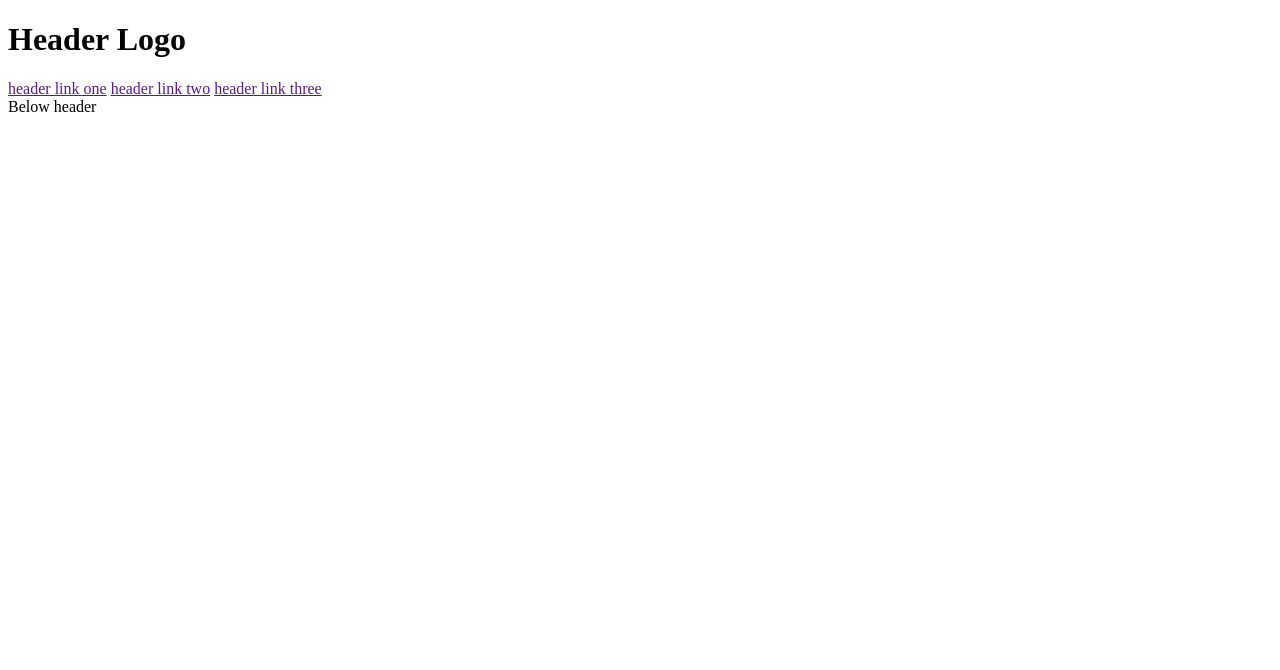
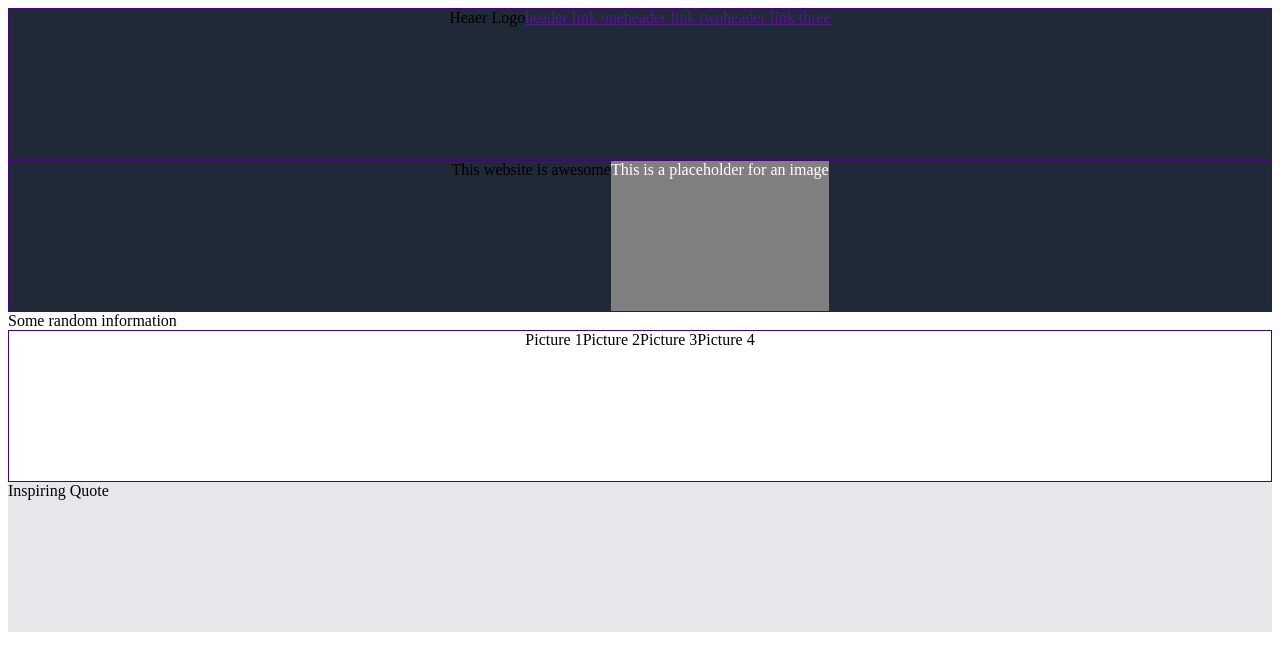
Before and after one commit to bediki/landingPage, a plain HTML site: page index.html in a window 1280 px wide. Drawn offline with Linux system fonts and the light colour scheme.

Commit message:
Implement html code

```diff
--- a/index.html
+++ b/index.html
@@ -7,21 +7,36 @@
     </head>
 
     <body>
-        <div id="upper_third">
-            <div id="container">
-                <h1>Header Logo</h1>
-                <a href="">header link one</a>
-                <a href="">header link two</a>
-                <a href="">header link three</a>
+        <!-- Erster Teil -->
+        <div id="first_quarter">
+            <div class="container">
+                <div class="item">Heaer Logo</div>
+                <div class="item"><a href="">header link one</a></div>
+                <div class="item"><a href="">header link two</a></div>
+                <div class="item"><a href="">header link three</a></div>
             </div>
-            <div id="below_header">Below header</div>
-
+            <div class="container">
+                <div class="item">This website is awesome</div>
+                <div id="placeholder_image">This is a placeholder for an image</div>
+            </div>
         </div>
-
-        <div>
-
+        <!-- Zweiter Teil -->
+        <div class="second_quarter">
+            <div class="item">Some random information</div>
+            <div class="container">
+                <div class="item">Picture 1</div>
+                <div class="item">Picture 2</div>
+                <div class="item">Picture 3</div>
+                <div class="item">Picture 4</div>
+            </div>
         </div>
-
+        <!-- Dritter Teil -->
+        <div id="third_quarter">
+            <div class="item">Inspiring Quote</div>
+        </div>
+        <!-- Vierter Teil -->
+        <div class="last_quarter">
+        </div>
 
     </body>
 
--- a/styles.css
+++ b/styles.css
@@ -1,14 +1,22 @@
 .container {
-    height: 140px;
-    padding: 16px;
-    background: plum;
-    border: 4px solid indigo;
+    height: 150px;
+    border: 1px solid indigo;
     display: flex;
+    align-self: center;
+    justify-content: center;
   }
 
-  .item {
-    width: 60px;
-    height: 60px;
-    border: 4px solid darkslategray;
-    background: skyblue;
-  }
+
+#first_quarter {
+    background: #1f2937;
+}
+
+#third_quarter{
+    background-color: #E5E7EB;
+    height: 150px;
+}
+
+#placeholder_image{
+    background-color: gray;
+    color: white    ;
+}
```
